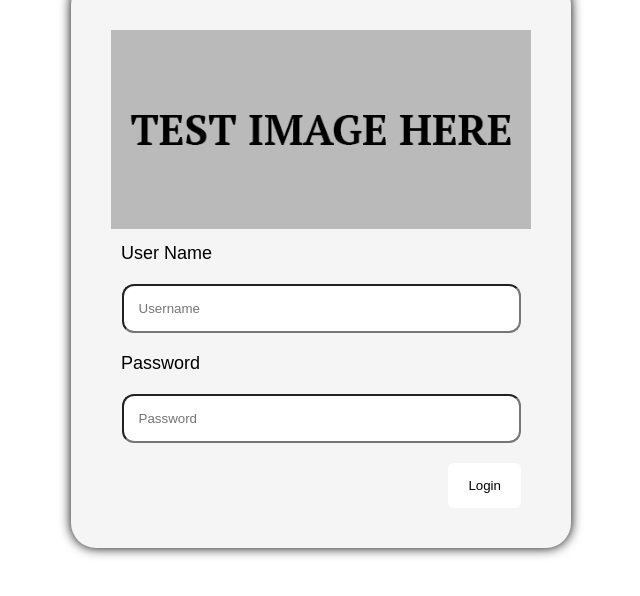
After one commit to c3026923/budget-tracker, a PHP site: page /login.php in a window 1280 px wide. The commit adds this page. Shown: the top 596 px of the page, without its empty margins (319-959 px from the left). Run offline with PHP 8.4, Linux system fonts and the light colour scheme.

Commit message:
Huge overhaul; added login functionality and initial draft of dashboard

```diff
--- a/database/SqlQuery-tables.sql
+++ b/database/SqlQuery-tables.sql
@@ -43,6 +43,8 @@ CREATE TABLE `user` (
   `email` varchar(50) NOT NULL,
   `employee_type` int NOT NULL,
   `locked` boolean NOT NULL,
+  `username` varchar(100) NOT NULL,
+  `password` varchar(100) NOT NULL,
   PRIMARY KEY (`user_id`),
   FOREIGN KEY (`department_id`) REFERENCES department (`department_id`) ON DELETE CASCADE ON UPDATE CASCADE
 );
--- a/website-code/includes/head.php
+++ b/website-code/includes/head.php
@@ -1,5 +1,6 @@
 <!DOCTYPE html>
 <html lang="en">
+
 <head>
     <link rel="stylesheet" href="styles/mobile.css">
     <meta name="viewport" content="width=device-width, initial-scale=1.0">
--- /dev/null
+++ b/website-code/login.php
@@ -0,0 +1,28 @@
+<?php include 'includes/head.php'; ?>
+
+<head>
+    <title>Budget Tracker | Login</title>
+</head>
+
+<body>
+    <div class="container-centered-login">
+        <form action="processlogin.php" method="post">
+            <div class="header-carousel-outer-region">
+                <img src="images/testimage.png" class="image-fill" alt="" width="10">
+            </div>
+            <?php if (isset($_GET['error'])) { ?>
+                <p class="errorbox">
+                    <?php echo $_GET['error']; ?>
+                </p>
+            <?php } ?>
+            <label>User Name</label>
+            <input type="text" name="username" placeholder="Username">
+            <label>Password</label>
+            <input type="password" name="password" placeholder="Password">
+            <button type="submit">Login</button>
+        </form>
+    </div>
+
+</body>
+
+</html>
--- /dev/null
+++ b/website-code/processlogout.php
@@ -0,0 +1,5 @@
+<?php
+session_start();
+session_unset();
+session_destroy();
+header("Location: login.php");
--- a/website-code/styles/mobile.css
+++ b/website-code/styles/mobile.css
@@ -1,64 +1,110 @@
-body
-{
-    margin:auto;
-    background-color: white;
+.container-centered-login {
+    display: flex;
+    flex-direction: column;
+    justify-content: center;
+    align-items: center;
+    height: 66vh;
+    background: white;
 }
 
-.login-header-carousel-outer-region
-{
-    padding-top: 25%;
-    padding-bottom: 25%;
-    display: flex;
-    justify-content: center;
-    align-items: center;
-    background-color: darkgray;
-}
-
-.login-header-carousel-inner-region
-{
-    position: absolute;
-    margin: auto;
-    width: 95%;
-    height: 50%;
-}
-
-.div-centered-login
-{
-    width: 500px;
-    height: 450px;
-    background-color: lightgray;
-    border: 2px solid rgb(126, 126, 126);
-    position: fixed;
-    top:50%;
-    left:50%;
-    margin-left: -250px;
-    margin-top: -225px;
-    box-shadow: 0px 0px 24px gray;
-}
-
-.page-container
+.container-centered
 {
     display: flex;
     flex-direction: column;
+    justify-content: center;
     align-items: center;
+    width: 90%;
+    box-shadow: 0px 0px 24px black;
+
 }
 
-.page-segment
-{
-    display:flex;
-    padding-top: 10%;
-    flex-direction: column;
+* {
+    font-family: sans-serif;
+    box-sizing: border-box;
+    margin-top: 0px;
+    margin-bottom: 0px;
 }
 
-.login-strip
-{
-    display: flex;
-    justify-content: space-evenly;
+form {
+    width: 500px;
+    box-shadow: 0px 0px 12px black;
+    border-radius: 25px;
+    padding: 40px;
+    background: whitesmoke;
 }
 
-.login-bordered
+input {
+    display: block;
+    width: 95%;
+    border-radius: 12px;
+    padding: 15px;
+    margin: 20px auto;
+}
+
+label {
+    font-size: 18px;
+    padding: 10px;
+}
+
+button {
+    float: right;
+    padding: 15px 20px;
+    color: black;
+    border-radius: 6px;
+    margin-right: 10px;
+    border: none;
+    background: white;
+}
+
+button:hover {
+    opacity: 0.8;
+}
+
+.errorbox {
+    background: #F2DEDE;
+    color: #A94442;
+    padding: 20px;
+    width: 95%;
+    border-radius: 6px;
+    margin: 20px auto;
+}
+
+h1 {
+    font-size: 32px;
+}
+
+p
 {
-    padding-left: 5px;
-    padding-right: 5px;
-    box-shadow: 0px 0px 5px black;
+    font-size: 16px;
 }
+
+a {
+    padding: 10px 15px;
+    border-radius: 5px;
+    margin-right: 10px;
+    text-decoration: none;
+}
+
+a:hover {
+    opacity: 0.8;
+}
+
+.header-carousel-outer-region
+{
+    padding: 10px 0px;
+}
+
+.image-fill
+{
+    background-size: cover;
+    background-position: center;
+    width: 100%;
+}
+
+.horizontal-split
+{
+    width: 100%;
+    display: flex;
+    flex-wrap: wrap;
+    flex-direction: row;
+}
```
Also changed, not shown: database/SqlQuery-data.sql (+14 -14 lines), website-code/db_conn.php (added, +12 -0 lines), website-code/home.php (added, +39 -0 lines), website-code/login.html (deleted, +0 -28 lines), website-code/processlogin.php (added, +57 -0 lines).
